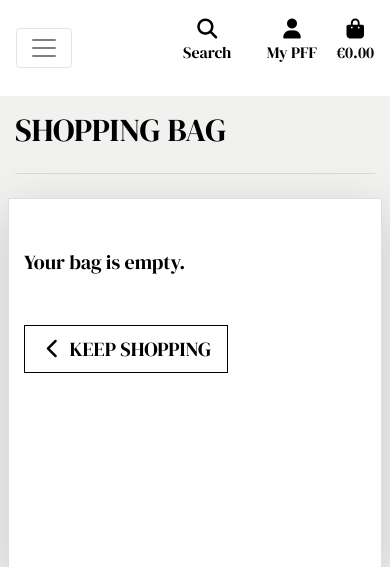
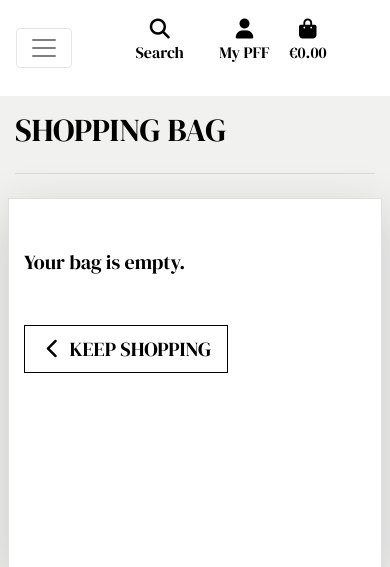
Before and after one commit to Code-Institute-Submissions/patterns_for_fashion, a Django app: page /bag/ in a window 390 px wide. Shown: the top 567 px of the page. Run offline with Django 3.2, Linux system fonts and the light colour scheme; some libraries are stand-ins or nearby versions.

Commit message:
Fix list item padding and margin for mobile top header

```diff
--- a/templates/includes/mobile-top-header.html
+++ b/templates/includes/mobile-top-header.html
@@ -1,4 +1,4 @@
-<ul>
+<ul class="pl-0 pr-0 mx-auto">
     <li class="list-inline-item mr-0">
         <a href="#" id="mobile-search" data-toggle="dropdown" aria-haspopup="true" aria-expanded="false" class="nav-link d-block d-lg-none">
             <div class="text-center">
@@ -20,13 +20,13 @@
         </div>
     </li>
     <li class="list-inline-item dropdown mr-0">
-        <a href="#" class="nav-link d-block d-lg-none" id="user-options" data-toggle="dropdown" aria-haspopup="true" aria-expanded="false">
+        <a href="#" class="nav-link d-block d-lg-none" id="user-options-mobile" data-toggle="dropdown" aria-haspopup="true" aria-expanded="false">
             <div class="text-center">
                 <div><i class="fas fa-user fa-lg"></i></div>
                 <p class="my-0">My PFF</p>
             </div>
         </a>
-        <div class="dropdown-menu border-0" aria-labelledby="user-options">
+        <div class="dropdown-menu border-0" aria-labelledby="user-options-mobile">
             {% if request.user.is_authenticated %}
                 {% if request.user.is_superuser %}
                     <a href="{% url 'add_product' %}" class="dropdown-item">Product Management</a>
```
